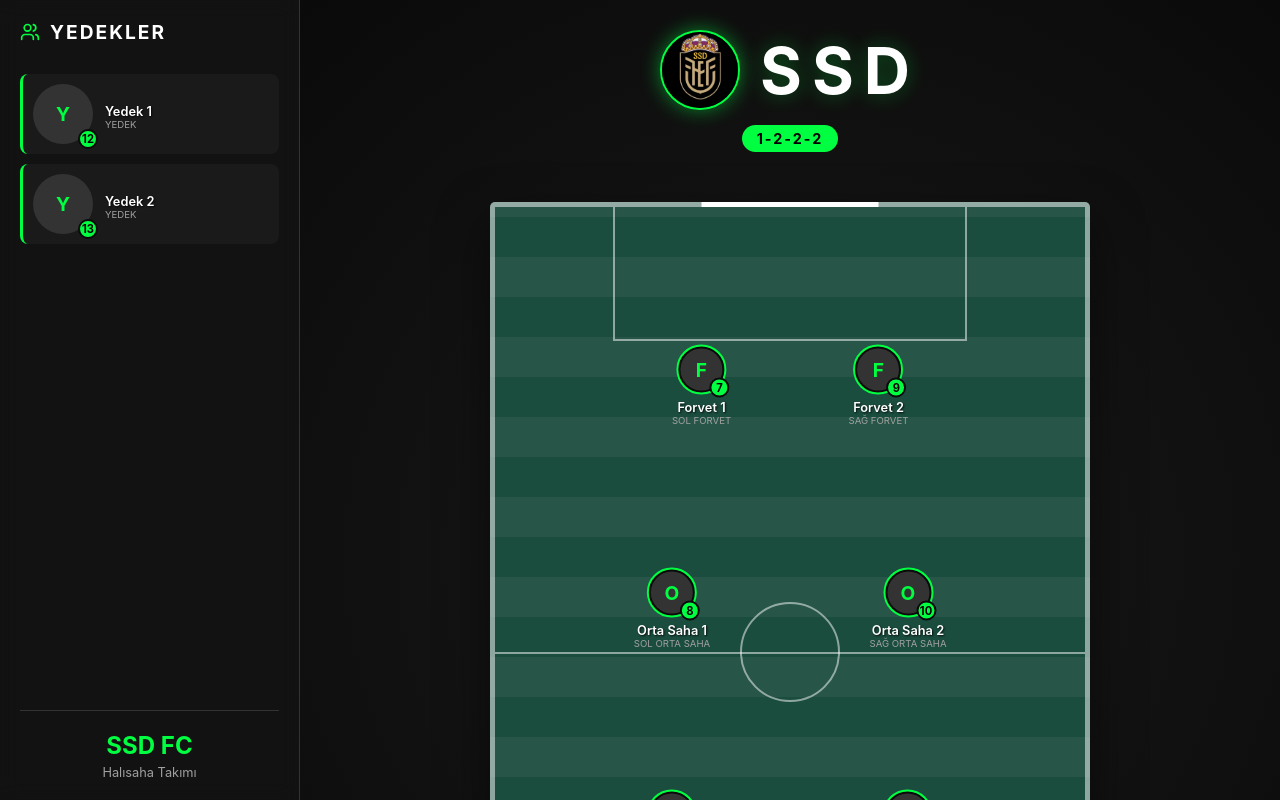
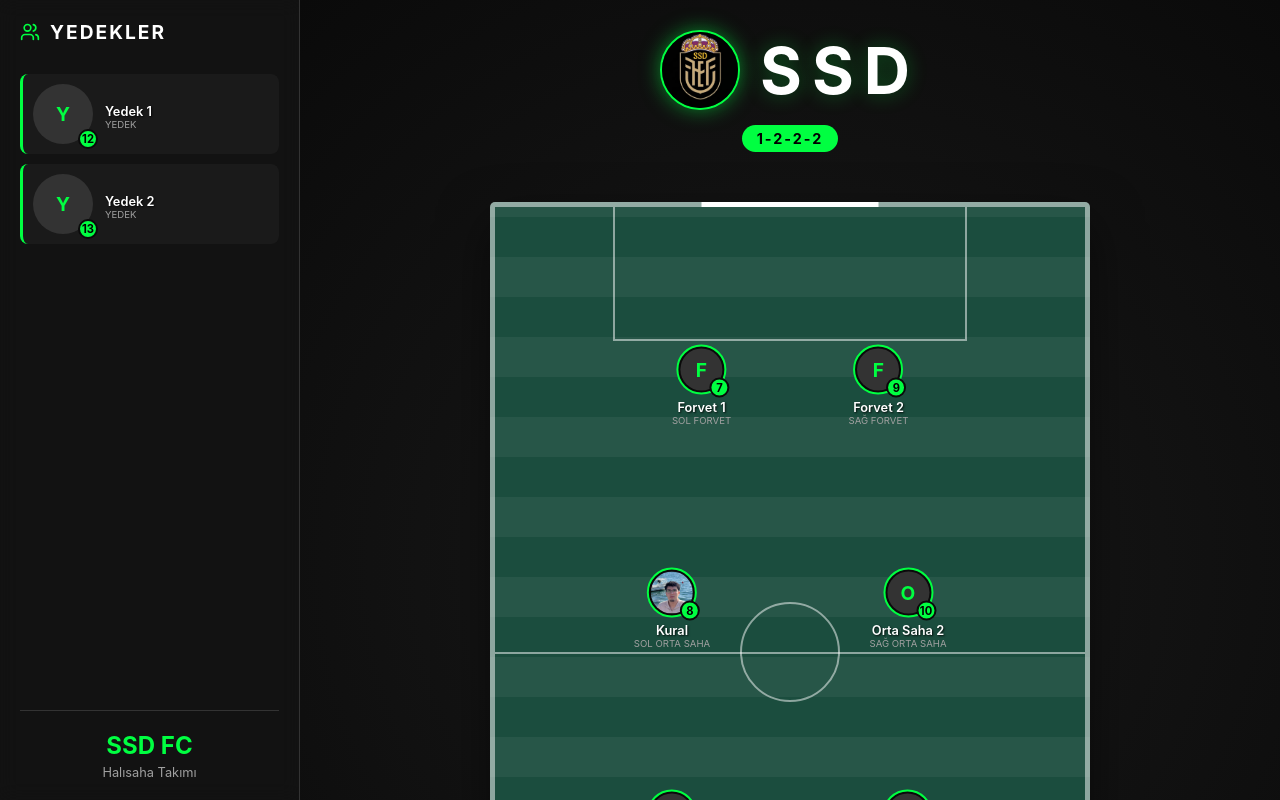
Before and after one commit to Muharrem01/SSDFC, a React (Vite) app: page / in a window 1280 px wide. Shown: the top 800 px of the page. Built offline with nearby package versions, Linux system fonts and the light colour scheme.

Commit message:
feat: add Muharrem Kural (Kural) to the midfield with custom stats and photo

```diff
--- a/src/components/PlayerCard.tsx
+++ b/src/components/PlayerCard.tsx
@@ -59,7 +59,7 @@ const PlayerCard = ({ player, onPitch = false, onClick, isOverlay = false }: Pla
         <div className="player-number">{player.number}</div>
       </div>
       <div className="player-info">
-        <div className="player-name">{player.name}</div>
+        <div className="player-name">{player.nickname || player.name}</div>
         <div className="player-pos">{player.position}</div>
       </div>
     </div>
--- a/src/data/players.ts
+++ b/src/data/players.ts
@@ -9,6 +9,7 @@ export interface PlayerStats {
 export interface Player {
   id: number;
   name: string;
+  nickname?: string;
   position: string;
   role: 'GK' | 'DF' | 'MF' | 'FW' | 'SUB';
   photo?: string;
@@ -35,8 +36,8 @@ export const players: Player[] = [
     age: 26, from: "İzmir", stats: { speed: 78, shooting: 50, passing: 72, dribbling: 65, physical: 88 }
   },
   {
-    id: 4, name: "Orta Saha 1", position: "Sol Orta Saha", role: 'MF', number: 8, isStarting: true, coordinates: { x: 30, y: 45 },
-    age: 23, from: "Bursa", stats: { speed: 85, shooting: 75, passing: 88, dribbling: 84, physical: 72 }
+    id: 4, name: "Muharrem Kural", nickname: "Kural", position: "Sol Orta Saha", role: 'MF', number: 8, isStarting: true, coordinates: { x: 30, y: 45 },
+    photo: "./kural.jpg", age: 19, from: "Burdur", stats: { speed: 82, shooting: 88, passing: 96, dribbling: 90, physical: 85 }
   },
   {
     id: 5, name: "Orta Saha 2", position: "Sağ Orta Saha", role: 'MF', number: 10, isStarting: true, coordinates: { x: 70, y: 45 },
```
Also changed, not shown: public/kural.jpg (added).
